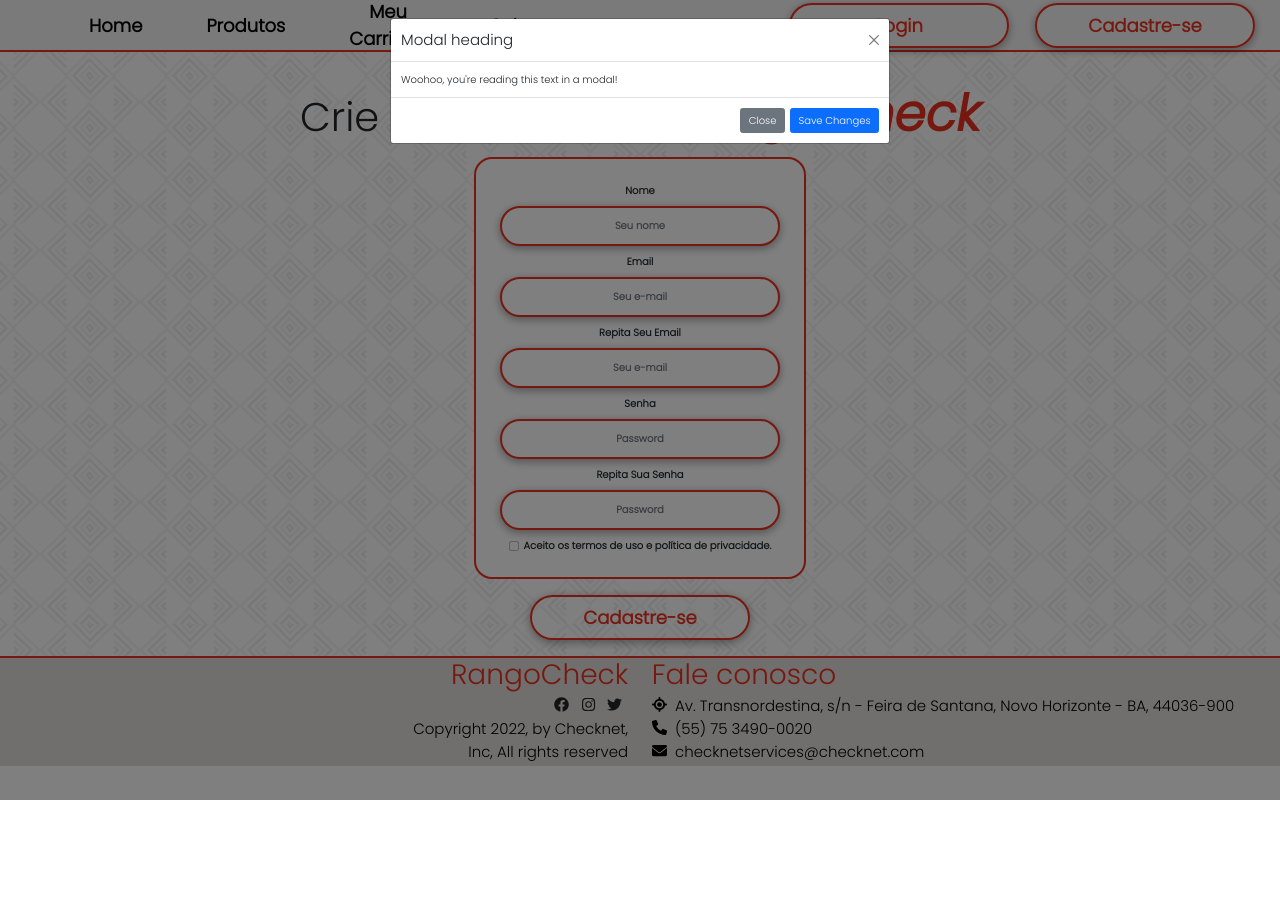
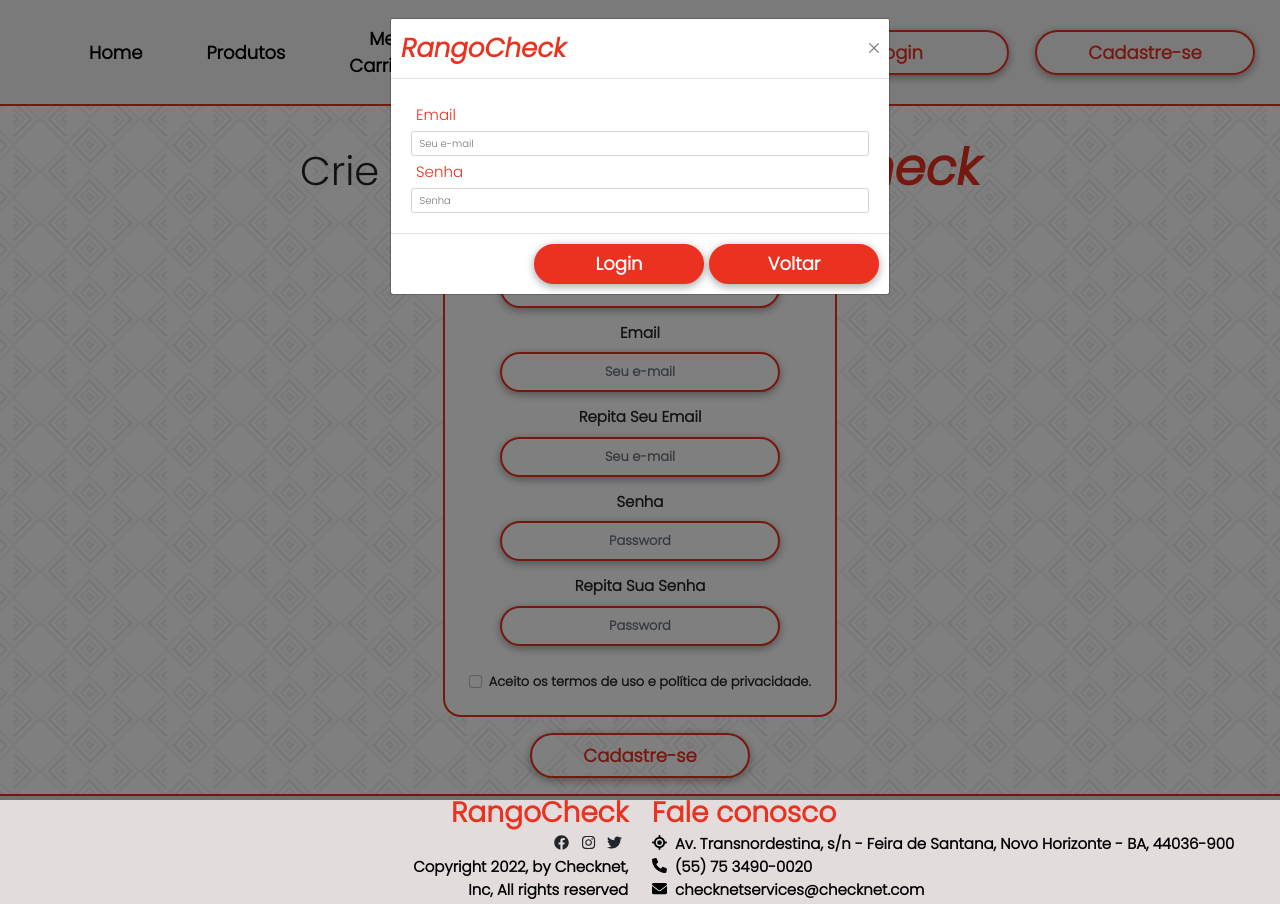
Before and after one commit to zinhoCerqueira/check-net1, a Next.js app: page /cadastro in a window 1280 px wide. Both pictures are taken after a click on the button "Login". Before the commit the page ends 800 px from the top, so only its background shows below. Built offline with nearby package versions, Linux system fonts and the light colour scheme.

Commit message:
Adicionei os modal do login e preparei a página, agora tenho que linkar isso com o firebase.

```diff
--- a/components/Navbar.js
+++ b/components/Navbar.js
@@ -3,6 +3,7 @@ import Link from 'next/link'
 import Modal from 'react-bootstrap/Modal'
 import Button from 'react-bootstrap/Button'
 import { useState } from 'react'
+import Form from 'react-bootstrap/Form'
 import 'bootstrap/dist/css/bootstrap.min.css';
 
 export default function Navbar() {
@@ -46,17 +47,31 @@ export default function Navbar() {
       </div>
 
       <Modal show={show} onHide={handleClose}>
-        <Modal.Header closeButton>
-          <Modal.Title>Modal heading</Modal.Title>
+        <Modal.Header className={styles.modalHeader} closeButton>
+          <Modal.Title><span className={styles.modalLogo}>RangoCheck</span></Modal.Title>
         </Modal.Header>
-        <Modal.Body>Woohoo, you're reading this text in a modal!</Modal.Body>
+        <Modal.Body>
+
+          <Form>
+            <Form.Group className={styles.modalForm}>
+
+              <Form.Label className={styles.modalLabel}>Email</Form.Label>
+              <Form.Control className={styles.modalControl} type="email" placeholder="Seu e-mail" />
+
+              <Form.Label className={styles.modalLabel}>Senha</Form.Label>
+              <Form.Control className={styles.modalControl} type="password" placeholder="Senha" />
+
+            </Form.Group>
+          </Form>
+
+        </Modal.Body>
         <Modal.Footer>
-          <Button variant="secondary" onClick={handleClose}>
-            Close
-          </Button>
-          <Button variant="primary" onClick={handleClose}>
-            Save Changes
-          </Button>
+          <button className={styles.modalButtons} onClick={handleClose}>
+            Login
+          </button>
+          <button className={styles.modalButtons} onClick={handleClose}>
+            Voltar
+          </button>
         </Modal.Footer>
       </Modal>
 
--- a/package.json
+++ b/package.json
@@ -9,6 +9,7 @@
   },
   "dependencies": {
     "bootstrap": "^5.1.3",
+    "firebase": "^9.6.7",
     "next": "12.0.10",
     "react": "17.0.2",
     "react-bootstrap": "^2.1.2",
--- a/pages/_app.js
+++ b/pages/_app.js
@@ -1,6 +1,26 @@
 import MainContainer from '../components/MainContainer'
 import '../styles/globals.css'
+// Import the functions you need from the SDKs you need
+import { initializeApp } from "firebase/app";
+import { getAnalytics } from "firebase/analytics";
+// TODO: Add SDKs for Firebase products that you want to use
+// https://firebase.google.com/docs/web/setup#available-libraries
 
+// Your web app's Firebase configuration
+// For Firebase JS SDK v7.20.0 and later, measurementId is optional
+const firebaseConfig = {
+  apiKey: "AIzaSyDzH-6cfx41Q3tkwYDUGnoxB5_7Akeoq7Y",
+  authDomain: "rangocheck.firebaseapp.com",
+  projectId: "rangocheck",
+  storageBucket: "rangocheck.appspot.com",
+  messagingSenderId: "879140043359",
+  appId: "1:879140043359:web:47217d4695bc805c8439ea",
+  measurementId: "G-MZMMH5NYDP"
+};
+
+// Initialize Firebase
+const app = initializeApp(firebaseConfig);
+const analytics = getAnalytics(app);
 
 function MyApp({ Component, pageProps }) {
   return (
--- a/pages/cadastro.js
+++ b/pages/cadastro.js
@@ -3,6 +3,7 @@ import styles from "../styles/Cadastro.module.css"
 import Form from 'react-bootstrap/Form'
 
 export default function Cadastro() {
+
   return (
     <>
       <Navbar />
@@ -14,7 +15,7 @@ export default function Cadastro() {
             <Form.Group className={styles.form}>
 
               <Form.Label className={styles.label}>Nome</Form.Label>
-              <Form.Control className={styles.control} type="default" placeholder="Seu nome" />
+              <Form.Control controlId = 'nome' className={styles.control} type="default" placeholder="Seu nome" />
 
               <Form.Label className={styles.label}>Email</Form.Label>
               <Form.Control className={styles.control} type="email" placeholder="Seu e-mail" />
@@ -33,7 +34,7 @@ export default function Cadastro() {
             </Form.Group>
           </Form>
 
-          <button>Cadastre-se</button>
+          <button type='submit'>Cadastre-se</button>
 
         </div>
       </div>
--- a/styles/Cadastro.module.css
+++ b/styles/Cadastro.module.css
@@ -34,6 +34,8 @@
 }
 
 .control{
+  font-size: 1.3rem;
+  margin-bottom: 0.6rem;
   width: 280px;
   height: 40px;
   text-align: center;
@@ -47,14 +49,16 @@
 }
 
 .label{
+  font-size: 1.5rem;
   font-weight: bold;
   margin-top: 1vh;
   margin-bottom: 1vh;
 }
 
 .checkBox{
+  margin-top: 2rem;
+  font-size: 1.3rem;
   font-weight: bold;
-  margin-top: 1vh;
   margin-bottom: 1vh;
 }
 
--- a/styles/Footer.module.css
+++ b/styles/Footer.module.css
@@ -17,31 +17,37 @@
 .footerDiv1 h2{
   color: #EB311F;
   font-size: 2.8rem;
+  font-weight: bold;
 }
 
 .footerDiv1 h5{
   color: black;
   font-size: 1.5rem;
+  font-weight: bold;
 }
 
+.footerDiv1 h3{
+  font-size: 1.5rem;
+  font-weight: bold;
+}
 
 .footerDiv2{
   justify-content: flex-start;
   width: 50%;
 }
 
-.footerDiv1 h3{
-  font-size: 1.5rem;
-}
+
 
 .footerDiv2 h2{
   color: #EB311F;
   font-size: 2.8rem;
+  font-weight: bold;
 }
 
 .footerDiv2 h5{
   color: black;
   font-size: 1.5rem;
+  font-weight: bold;
 }
 
 .footerDivSpace{
--- a/styles/Navbar.module.css
+++ b/styles/Navbar.module.css
@@ -5,7 +5,6 @@
   font-size:large;
   font-weight: bold;
   border-bottom: 2px solid #EB311F;
-  height: 5vh;
 }
 
 .lista{
@@ -93,8 +92,52 @@
   display: none;
 }
 
+.modalHeader{
+  background-color: white;
+  color: #EB311F;
+}
+
+.modalLogo{
+  font-size: 2.6rem;
+  font-style: italic;
+  font-weight: bolder;
+  color: #EB311F;
+}
+
+.modalForm{
+  margin: 1rem 1rem;
+}
+
+.modalLabel{
+  margin: 0.5rem;
+  font-size: 1.5rem;
+  color: #EB311F;
+}
+
+.modalControl{
+  font-size: 1.3rem;
+}
+
+.modalButtons{
+  margin-top: 3vh;
+  width: 17.0rem;
+  height: 4.0rem;
+  text-align: center;
+  border-radius: 58px;
+  border: 2px solid #EB311F;
+  color: white;
+  font-size: large;
+  position: relative;
+  overflow: hidden;
+  background-color: #EB311F;
+  transition: all .35s;
+  font-weight:bold ;
+  box-shadow: 0 2px 8px 0 rgba(0,0,0,0.2), 0 3px 10px 0 rgba(0,0,0,0.19);
+}
+
 
 /* CSS DO MOBILE*/
+/*--------------------------------------------------------------*/
 @media(max-width: 500px){
 
 
```
Also changed, not shown: pages/api/hello.js (line endings or trailing spaces), styles/Produtos.module.css (line endings or trailing spaces), 1 other file (tests, documents, lock files or other folders).
